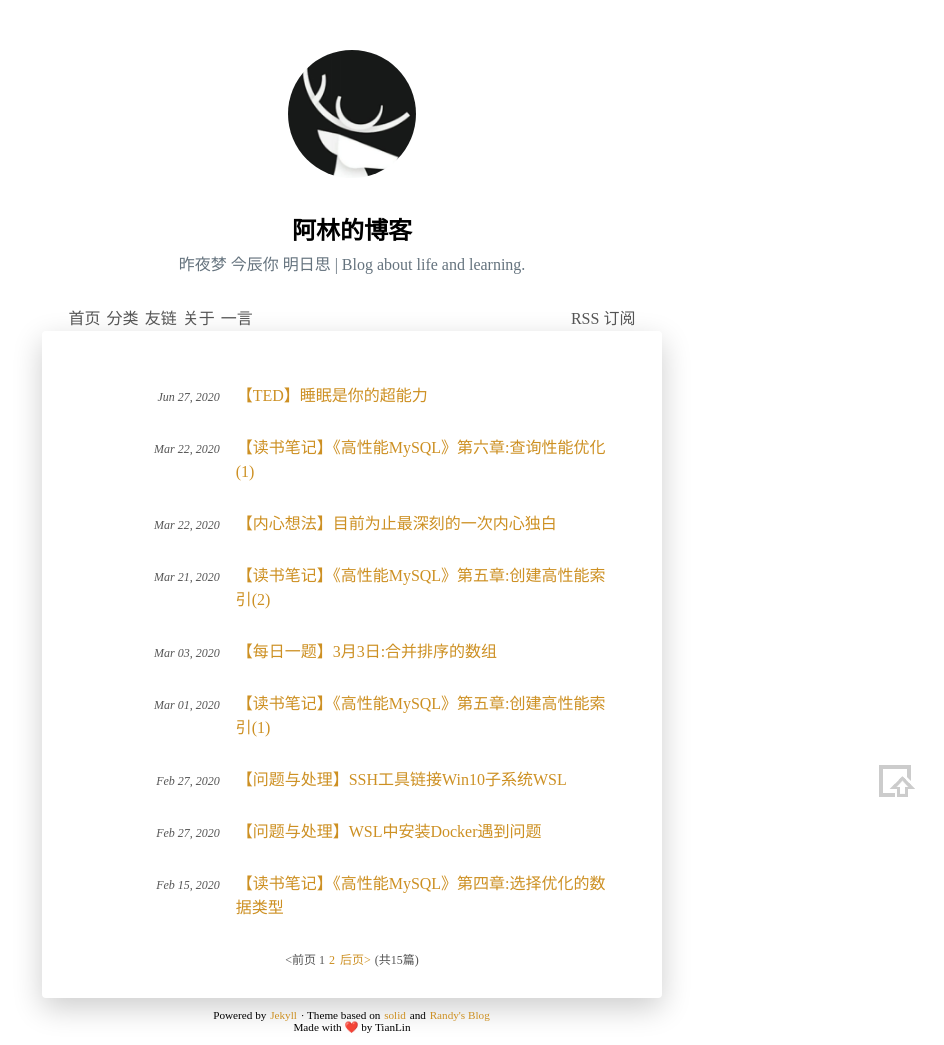
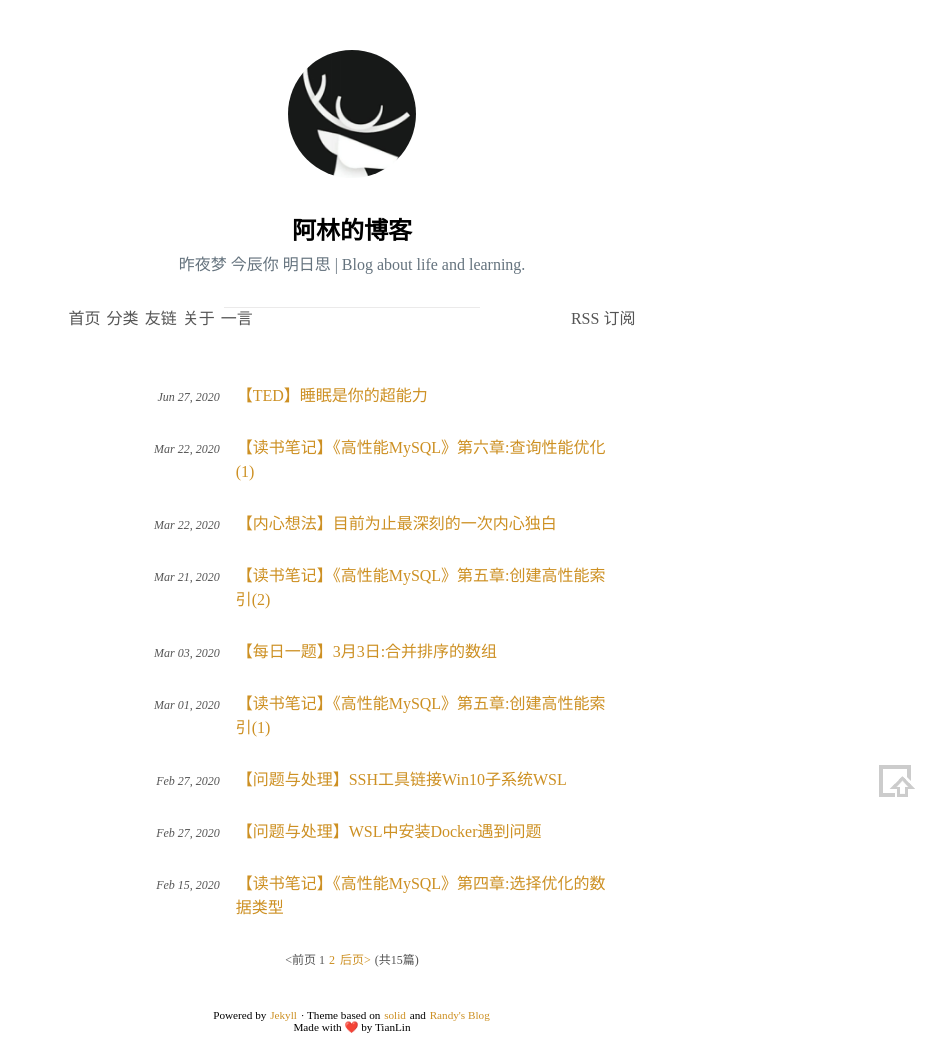
Before and after one commit to TroyLin0218/TroyLin0218.github.io, a Jekyll site: the page built from index.html, in a window 1280 px wide. Shown: the whole page, without its empty margins (288-1232 px from the left). Built offline with Jekyll 4.4.1, drawn with Linux system fonts in a browser that asks for light colours; the list of posts is cut into pages by our own code; comment, search, counter and statistics services are not loaded.

Commit message:
修改页面样式

```diff
--- a/_includes/navigation.html
+++ b/_includes/navigation.html
@@ -8,4 +8,5 @@
         <a href="{{ site.url }}/oneNote/">一言</a>
     </div>
     <div class="nav_rss"><a href="{{ site.url }}/sitemap.xml" style="display:none;">SITEMAP</a><a href="{{ site.url }}/feed.xml" target="_blank"> RSS 订阅</a></div>
+    <div class="nav_hr"></div>
 </div>
--- a/css/default.css
+++ b/css/default.css
@@ -17,8 +17,8 @@ div.main {
     padding: 2%;
     width: 45%;
     line-height: 150%;
-    border-radius: 4px;
-    box-shadow: 0 10px 30px rgba(0,0,0,0.2);
+    /*border-radius: 4px;*/
+    /*box-shadow: 0 10px 30px rgba(0,0,0,0.2);*/
     /*background-color: #fff;*/
 }
 
@@ -166,6 +166,13 @@ div.nav_nav {
   float: left;
 }
 
+div.nav_hr {
+  margin:auto;
+  width:45%;
+  height:1px;
+  background-color:#ebeaea;
+}
+
 img {
   display: block;
   margin-left: auto;
```
